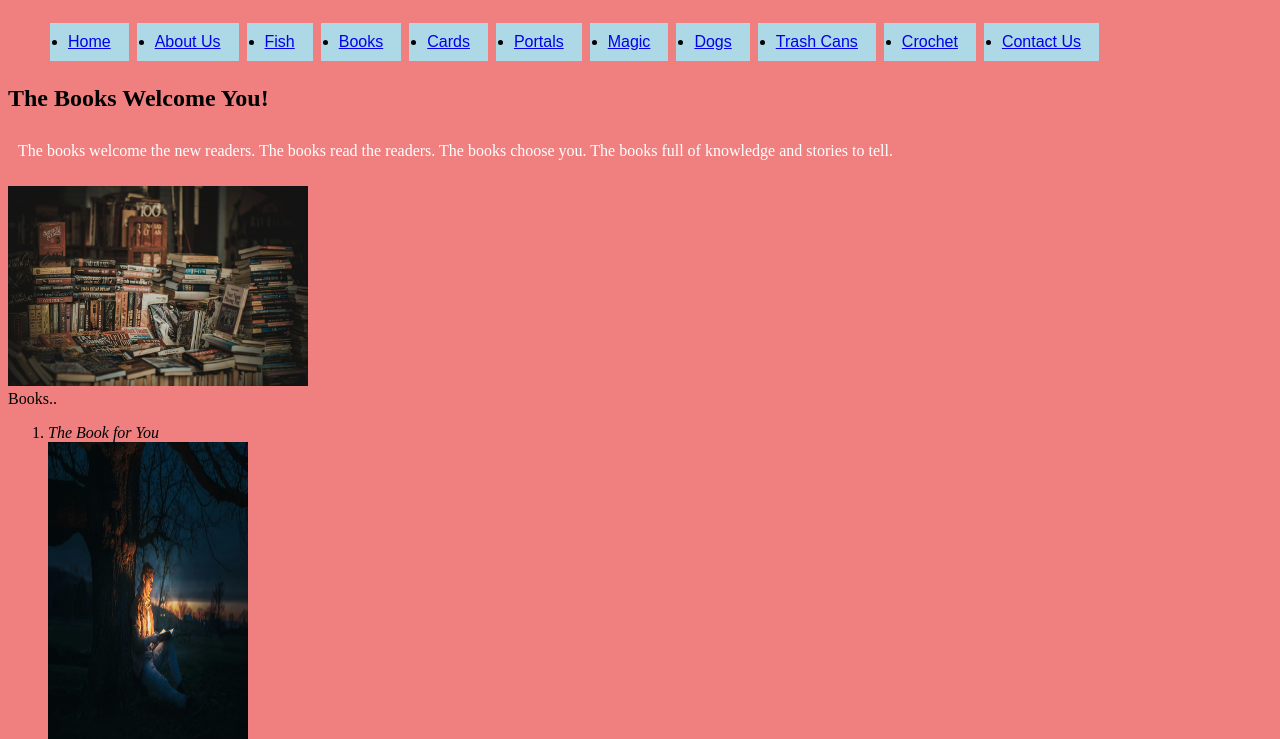
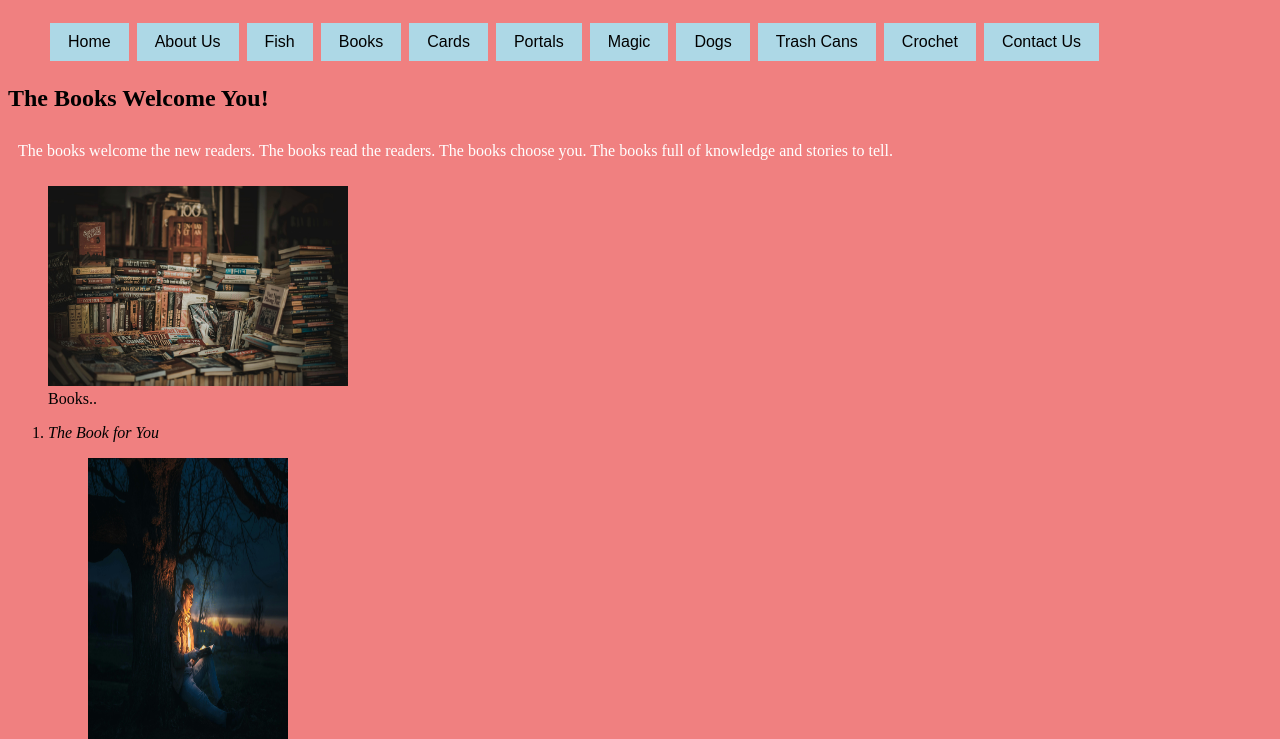
Before and after one commit to KH0CS/comp_1A_Final, a plain HTML site: page books.html in a window 1280 px wide. Shown: the part 61-800 px from the top of the page. Drawn offline with Linux system fonts and the light colour scheme.

Commit message:
corrected "figure" elements

```diff
--- a/books.html
+++ b/books.html
@@ -9,45 +9,55 @@
 <body>
   <header>
     <h1>Books</h1>
-    <nav>
-      <!--10 webpages-->
-      <ul>
-      <button><li><a href="index.html">Home</a></li></button>
-      <button><li><a href="about_us.html">About Us</a></li></button>
-      <button><li><a href="fish.html">Fish</a></li></button>
-      <button><li><a href="books.html">Books</a></li></button>
-      <button><li><a href="cards.html">Cards</a></li></button>
-      <button><li><a href="portals.html">Portals</a></li></button>
-      <button><li><a href="magic.html">Magic</a></li></button>
-      <button><li><a href="Dogs.html">Dogs</a></li></button>
-      <button><li><a href="trash_cans.html">Trash Cans</a></li></button>
-      <button><li><a href="crochet.html">Crochet</a></li></button>
-      <button><li><a href="contact_us.html">Contact Us</a></li></button>
+   <nav>
+    <!--10 webpages-->
+    <ul>
+        <a href ="index.html"><button class="button">Home</button></a>
+        <a href ="about_us.html"><button class="button">About Us</button></a>
+        <a href ="fish.html"><button class="button">Fish</button></a>
+        <a href ="books.html"><button class="button">Books</button></a>
+        <a href ="cards.html"><button class="button">Cards</button></a>
+        <a href ="portals.html"><button class="button">Portals</button></a>
+        <a href ="magic.html"><button class="button">Magic</button></a>
+        <a href ="Dogs.html"><button class="button">Dogs</button></a>
+        <a href ="trash_cans.html"><button class="button">Trash Cans</button></a>
+        <a href ="crochet.html"><button class="button">Crochet</button></a>
+        <a href ="contact_us.html"><button class="button">Contact Us</button></a>
     </ul>
-    </nav>
+  </nav>
   </header>
 
   <section>
     <h2>The Books Welcome You!</h2>
     <p> The books welcome the new readers. The books read the readers. The books choose you. The books full of knowledge and stories to tell.</p>
+  <figure>
     <img src="images/books_shelf.jpg" alt="Books" width="300" height="200">
       <figcaption> Books.. </figcaption>
+  </figure>
       <ol>
         <li><i>The Book for You</i></li>
+  <figure>
         <img src="images/book_of_you.jpg" alt="Book of You" width="200" height="300">
           <figcaption> <i>The book calls to you, to you, and you, and you. The book calls to you. </i></figcaption>
+  </figure>
           <br>
         <li><i>The Book for Me</i></li>
+  <figure>
         <img src="images/book_of_me.jpg" alt="Book of Me" width="200" height="300">
           <figcaption> The book with it's endless pages automatically turns to <i><small>page # 19790224</small></i> showing <br>a number that resonates with you. Though you don't know why... maybe in a past life.</figcaption>
+  </figure>
           <br>
         <li><i>The Book for Us</i></li>
+  <figure>
         <img src="images/book_of_us.jpg" alt="Book of Us" width="200" height="300">
           <figcaption> The book reads of a story about the beginning of life of a planet<br> a planet much like your own... the more you read the more you start<br> to panic. "and then #REDACTED stops reading the book" is the last line you read before you close the book</figcaption>
+  </figure>
           <br>
         <li><i>The Book for #REDACTED</i></li>
+  <figure>
           <img src="images/book_of_redacted.jpg" alt="Book of Redacted" width="200" height="300">
             <figcaption> There is no words in the book. Just symbols. Symbols of an ancient race of "people" if you could call them that. </figcaption>
+  </figure>
 
       </ol>
   </section>
```
Also changed, not shown: Dogs.html (+20 -14 lines), about_us.html (+13 -11 lines), cards.html (+20 -17 lines), contact_us.html (+14 -14 lines), crochet.html (+19 -15 lines), fish.html (+19 -11 lines), magic.html (+18 -14 lines), portals.html (+18 -15 lines), trash_cans.html (+22 -14 lines).
